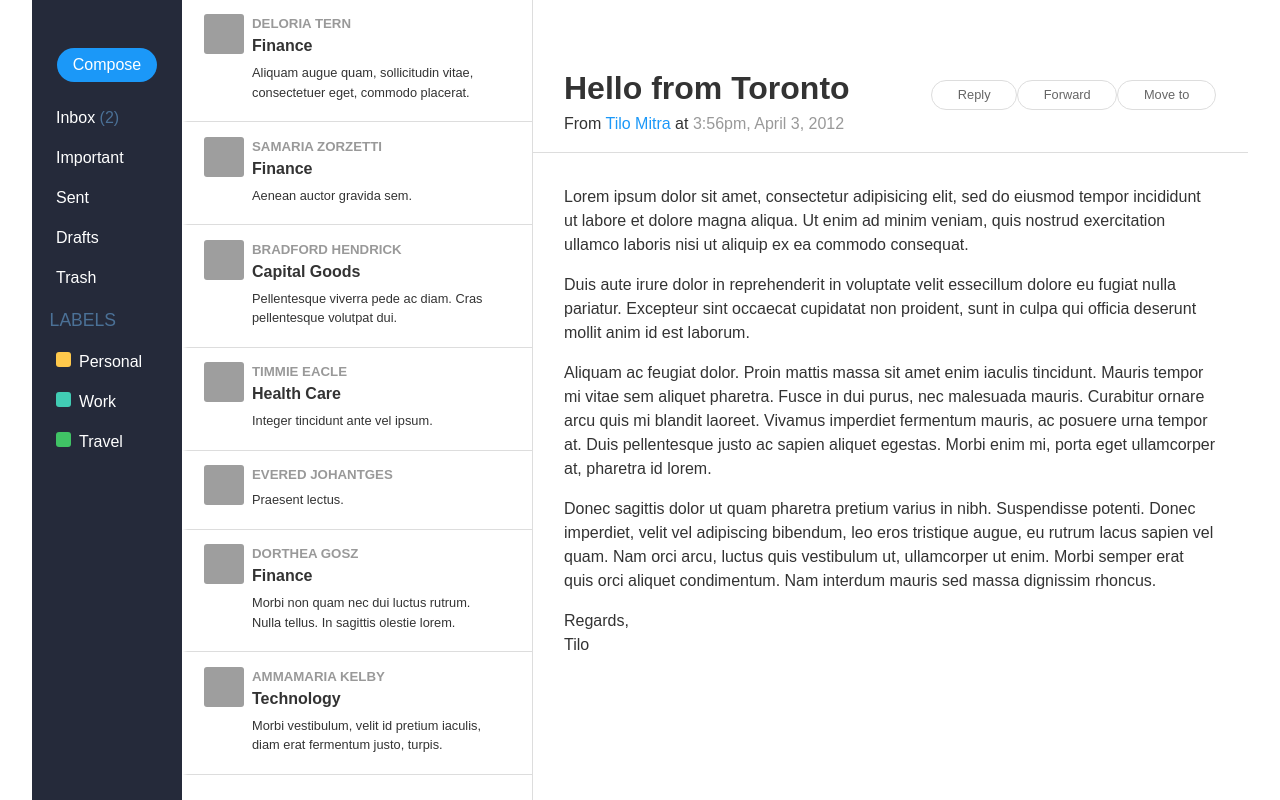
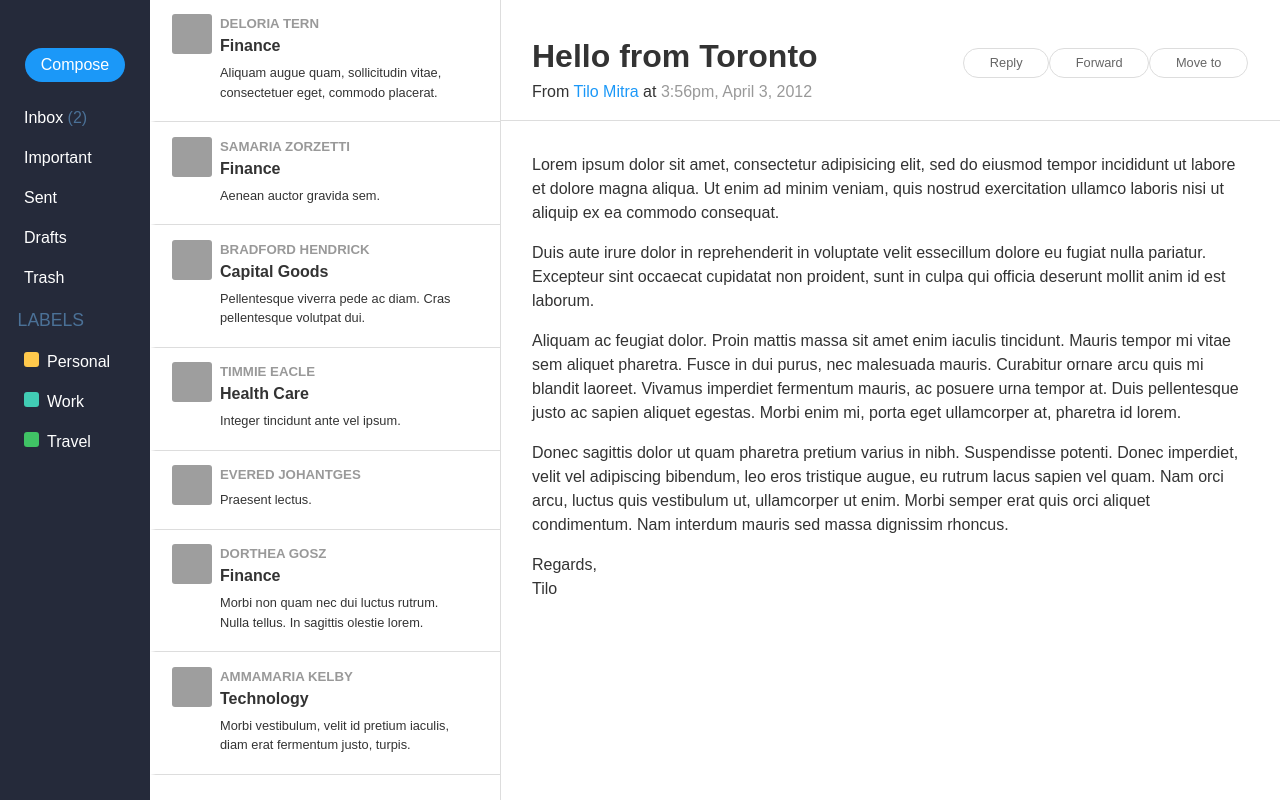
Before and after one commit to avcoder/comp2112-react, a React (Vite) app: page / in a window 1280 px wide. Built offline with nearby package versions, Linux system fonts and the light colour scheme; grey boxes are pictures that could not be loaded.

Commit message:
remove root padding and margin

```diff
--- a/src/App.css
+++ b/src/App.css
@@ -1,7 +1,5 @@
 #root {
-  max-width: 1280px;
   margin: 0 auto;
-  padding: 2rem;
 }
 
 .logo {
--- a/src/App.tsx
+++ b/src/App.tsx
@@ -60,6 +60,10 @@ const data: Person[] = [
   },
 ];
 
+function handleCompose(e) {
+  console.log(e);
+}
+
 function App() {
   return (
     <div id="layout" className="content pure-g">
@@ -69,7 +73,12 @@ function App() {
         </a>
 
         <div className="nav-inner">
-          <button className="primary-button pure-button">Compose</button>
+          <button
+            className="primary-button pure-button"
+            onClick={handleCompose}
+          >
+            Compose
+          </button>
 
           <div className="pure-menu">
             <ul className="pure-menu-list">
```
